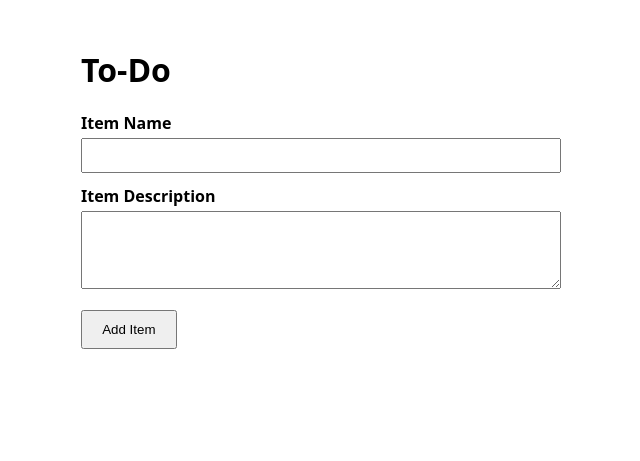
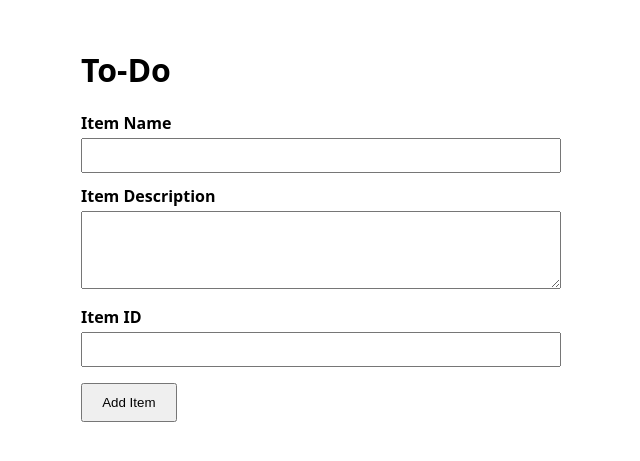
Before and after one commit to PranayRathi/flaskProject, a Flask app: page /todo in a window 1280 px wide. Shown: the top 461 px of the page, without its empty margins (319-959 px from the left). Run offline with Flask 3, Linux system fonts and the light colour scheme.

Commit message:
Add Item ID field to To-Do form

```diff
--- a/templates/todo.html
+++ b/templates/todo.html
@@ -21,6 +21,9 @@
         <label for="itemDescription">Item Description</label>
         <textarea id="itemDescription" name="itemDescription" rows="4"></textarea>
 
+        <label for="itemId">Item ID</label>
+        <input type="text" id="itemId" name="itemId">
+
         <button type="submit">Add Item</button>
     </form>
 </body>
```
